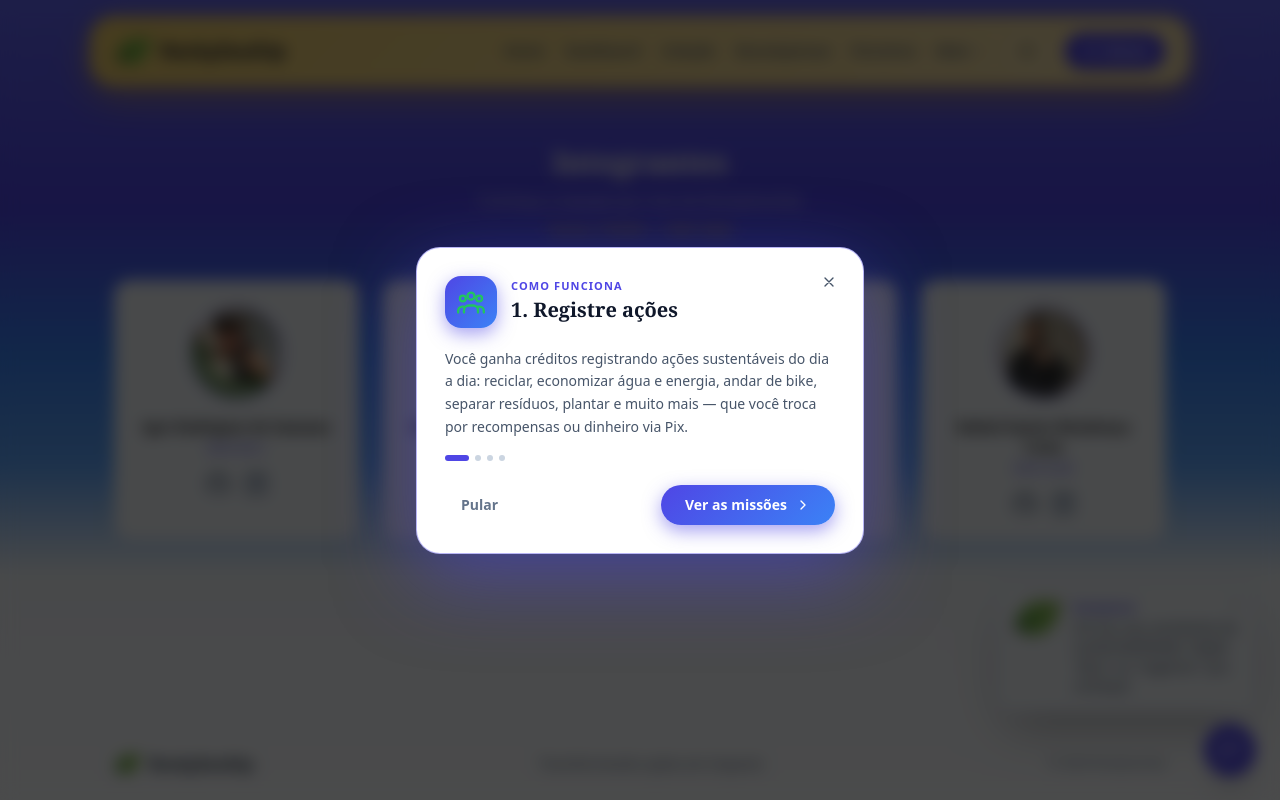
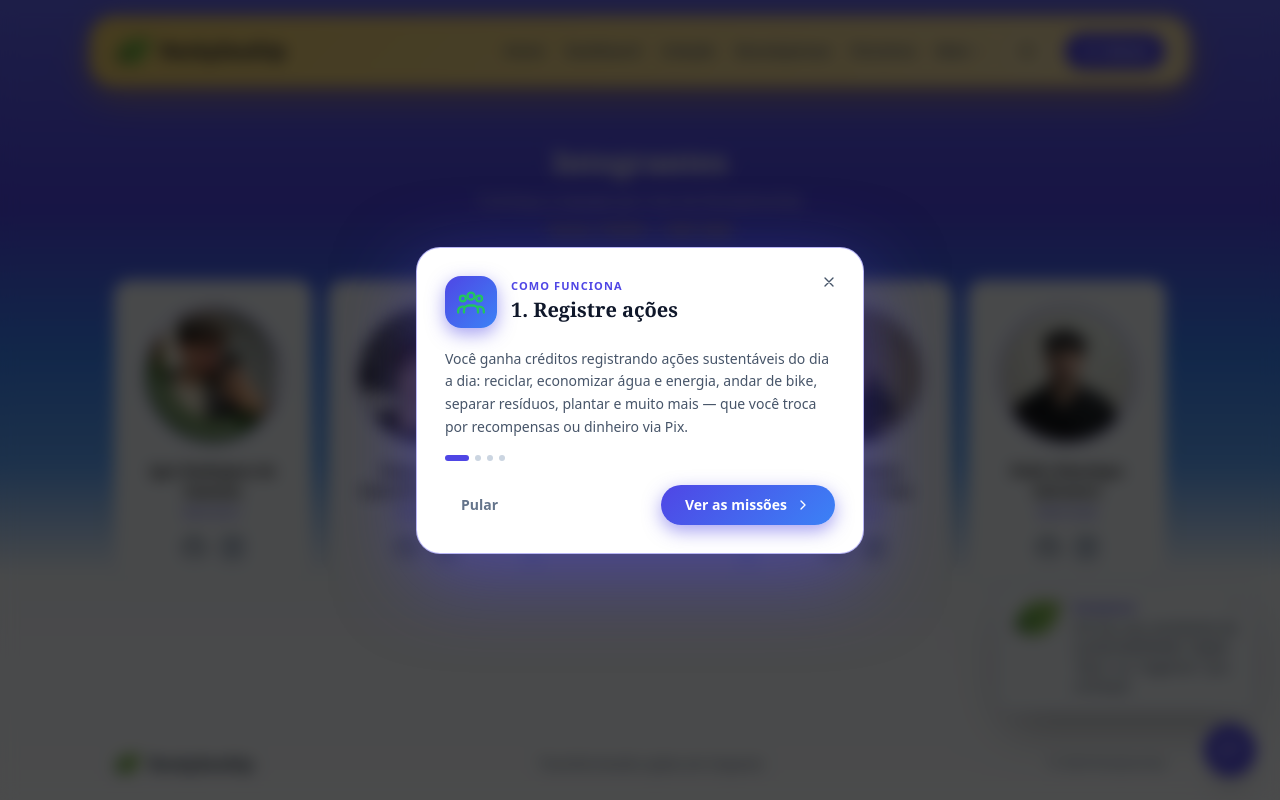
Before and after one commit to igorodriguesd/rockysoul-react, a React (Vite) app: page /integrantes in a window 1280 px wide. Built offline with nearby package versions, Linux system fonts and the light colour scheme.

Commit message:
feat: add pedro aos integrantes

```diff
--- a/src/data/constants.ts
+++ b/src/data/constants.ts
@@ -180,6 +180,7 @@ export const INTEGRANTES = [
   { nome: 'Diego Gomes Goncalves de Lima', rm: 'RM570335', foto: '/imagens/diego.jpg', github: 'https://github.com/dgxls', linkedin: 'https://www.linkedin.com/in/diego-gomes-65339b408/' },
   { nome: 'Miguel Silva', rm: 'RM572019', foto: '/imagens/miguel.jpg', github: 'https://github.com/miguelsilva71', linkedin: 'https://www.linkedin.com/in/miguel-silva-0a20073a9/' },
   { nome: 'Rafael Santos Mendonça Costa', rm: 'RM572368', foto: '/imagens/rafael.jpg', github: 'https://github.com/rafaelSantos56', linkedin: 'https://www.linkedin.com/in/rafael-santos-b09bba237/' },
+  { nome: 'Pedro Henrique Salvatore', rm: 'RM572368', foto: '/imagens/pedro.jpg', github: 'https://github.com/Pedro-H-Salvatore', linkedin: 'https://www.linkedin.com/in/pedro-salvatore-a4a2763b7' },
 ];
 
 export const MIN_CREDITOS_CONVERSAO = 500;
--- a/src/pages/Integrantes.tsx
+++ b/src/pages/Integrantes.tsx
@@ -10,13 +10,13 @@ export function Integrantes() {
       <p className="text-center text-white/70 mb-2">Conheça a equipe por trás do RockySoulUp</p>
       <p className="text-center text-sm text-gold font-medium mb-10">Turma 1TDSPK — FIAP 2026</p>
 
-      <div className="grid grid-cols-1 sm:grid-cols-2 lg:grid-cols-4 gap-6">
+      <div className="grid grid-cols-1 sm:grid-cols-2 lg:grid-cols-5 gap-4">
         {INTEGRANTES.map(m => (
           <div key={m.rm} className="bg-card-secondary border border-card-secondary-border rounded-2xl p-6 text-center hover:shadow-md transition-all hover:scale-[1.02] flex flex-col">
             <img
               src={m.foto}
               alt={m.nome}
-              className="w-24 h-24 rounded-full object-cover mx-auto mb-4 border-4 border-brand/30"
+              className="w-35 h-35 rounded-full object-cover mx-auto mb-4 border-4 border-brand/30"
             />
             <h3 className="font-bold  text-sm">{m.nome}</h3>
             <p className="text-xs text-brand font-medium mt-1 mb-4">{m.rm}</p>
```
Also changed, not shown: public/imagens/pedro.jpg.
